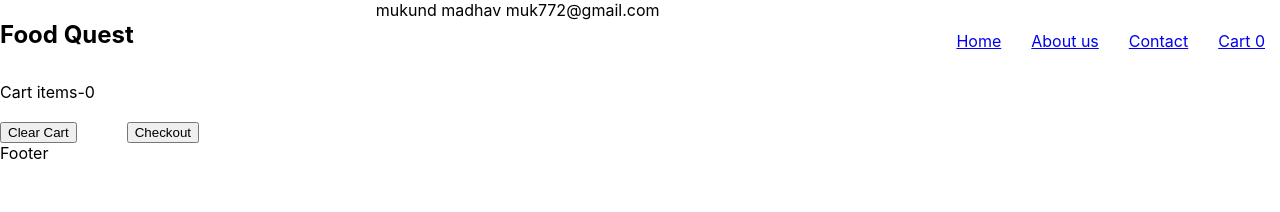
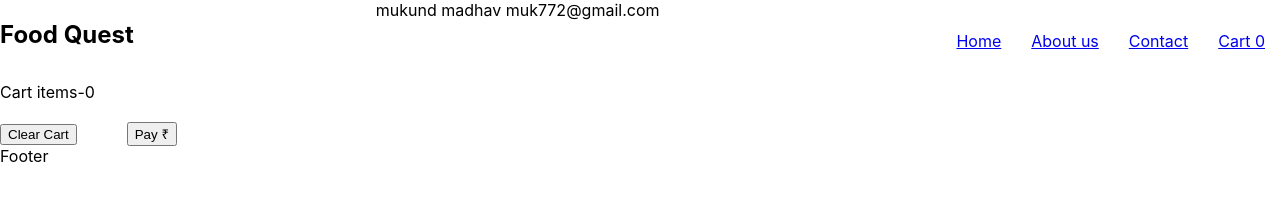
Before and after one commit to muk772/Swiggy-Clone-, a React (Create React App) app: page /cart in a window 1280 px wide. Shown: the top 212 px of the page. Built offline with nearby package versions, Linux system fonts and the light colour scheme; the HTML template or start-up script is replaced by a standard one.

Commit message:
readme about redux toolkit added in utils

```diff
--- a/src/Header/Cart.js
+++ b/src/Header/Cart.js
@@ -1,14 +1,32 @@
-import React from "react";
+import React, { useEffect, useState } from "react";
 import { useDispatch, useSelector } from "react-redux";
 import FoodItem from "../Utils/FoodItem";
 import { clearCart } from "../Utils/cartSlice";
 const Cart = () => {
   const cartItems = useSelector((store) => store.cart.items);
+  const [cartToltal, setCartTotal] = useState();
 
   const dispatch = useDispatch();
 
   const handleClearCart = () => {
+    setCartTotal(0);
     dispatch(clearCart());
+  };
+
+  useEffect(() => {
+    totalPrice();
+  }, [cartItems.length]);
+
+  const totalPrice = () => {
+    let price = 0;
+    for (var i = 0; i < cartItems.length; i++) {
+      price = price + cartItems[i].price;
+      setCartTotal(price / 100);
+    }
+  };
+
+  const handleCheckoutCart = () => {
+    alert("The price is " + cartToltal);
   };
 
   console.log(cartItems);
@@ -34,11 +52,11 @@ const Cart = () => {
       </button>
 
       <button
-        className="btn btn-danger"
+        className="btn btn-warning"
         style={{ marginTop: "20px", marginLeft: "50px" }}
-        onClick={() => handleClearCart()}
+        onClick={() => handleCheckoutCart()}
       >
-        Checkout
+        Pay ₹{cartToltal}
       </button>
     </>
   );
```
Also changed, not shown: src/Utils/readme.js (added, +128 -0 lines).
